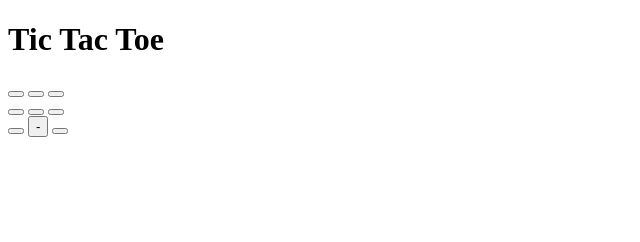
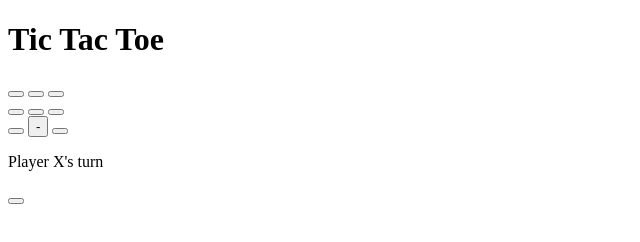
Before and after one commit to iamneo-production/dfcfddeeb304679997efdcbcabeone, a plain HTML site: page index.html in a window 1280 px wide. Shown: the whole page, without its empty margins (0-640 px from the left). Drawn offline with Linux system fonts and the light colour scheme.

Commit message:
Backup Commit

```diff
--- a/index.html
+++ b/index.html
@@ -24,4 +24,10 @@
                 <button class="btn" onclick="makeMove(this)">-</button>
                 <button class="btn" onclick="makeMove(this)"></button>
             </div>
+        </div>
+        <div class="result-container">
+            <p id="result">Player X's turn</p>
+        </div>
+        <div class="reset">
+            <button id="reset " onclick="resetGame()"
 </html>
```
